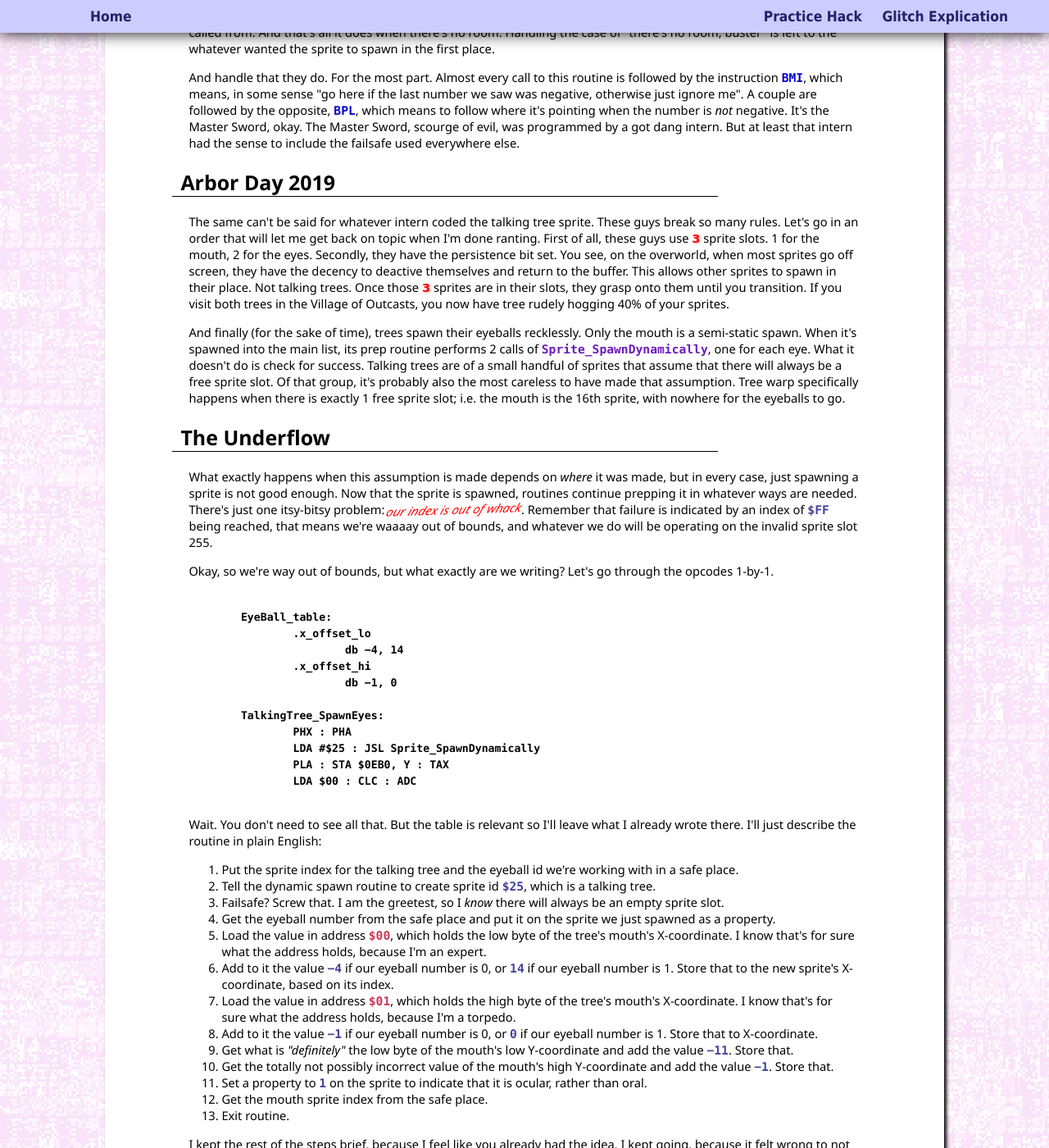
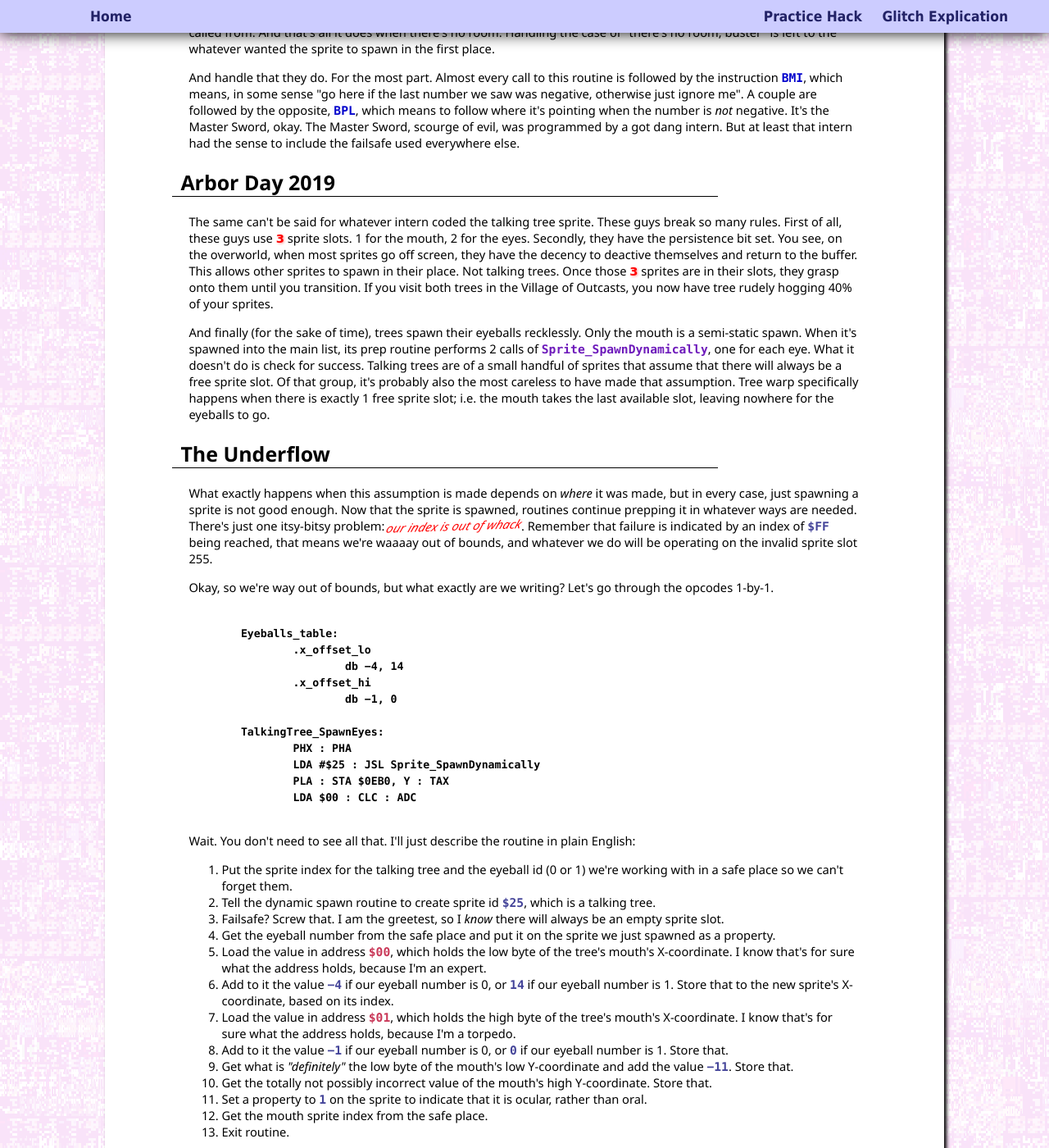
Before and after one commit to spannerisms/spannerisms.github.io, a Jekyll site: the page built from treewarp.html, in a window 1280 px wide and 1400 px high, scrolled down 874 px. Shown: the whole window at 82% size. Built offline with Jekyll 4.4.1, drawn with Linux system fonts in a browser that asks for light colours; some of the changed text lies outside the part shown.

Commit message:
this will take forever and it's confusing as whell

```diff
--- a/alttpglossary.html
+++ b/alttpglossary.html
@@ -3,7 +3,7 @@
 title: ALTTP Glossary
 ---
 <div class="contentstuff glossarypage">
-	<h1><i class="gameName">A Link to the Past Glossary</i></h1>
+	<h1><i class="gameName">A Link to the Past</i> Glossary</h1>
 	<p>If you're on this page, I probably used a term you don't understand. This glossary will attempt to explain any term related to <i class="gameName">A Link to the Past</i> in an easy-to-understand vocabulary.</p>
 
 	<h2>A</h2>
--- a/explication.html
+++ b/explication.html
@@ -8,7 +8,7 @@
 	<p>Welcome to <em class="thispage">Glitch Explication</em>, my personal lecture hall to explain glitches in as much excruciatingly pointless detail as I'd like. <em>And no one can stop me.</em> My goal is both to teach and to learn, and maybe provide a little bit of humor. In these posts, I plan to strip games (mostly <i class="gameName">A Link to the Past</i>) down to their individual CPU operations in an attempt to pinpoint the what, where, why, and how of these bugs. I want these to be accessible, so I will mostly aim to use terminology that anyone familiar enough with the game should understand. Where I can't help but get technical, I'll either explain what I'm talking about or add a new term to one of my <a href="glossaries">glossaries</a>.</p>
 
 	<h2>What I've covered</h2>
-	<ul>
+	<ul class="postlist">
 		<li><a href="treewarp">Tree warp</a> <span class="date">(20 October 2019)</span></li>
 		<li><a href="fakeflippers">Fake flippers</a> <span class="date">(20 October 2019)</span></li>
 	</ul>
--- a/treewarp.html
+++ b/treewarp.html
@@ -14,27 +14,27 @@
 		<dt>Static spawning </dt>
 		<dd>is how sprites are spawned in the underworld. Every room has a list of up to 16 sprites, and they are all loaded into the active sprites array when the room is loaded.</dd>
 		<dt>Semi-static spawning </dt>
-		<dd>is how sprites are spawned on the overworld. Every overworld area has a list of sprites, but it doesn't have the same 16 sprite limit that the underworld does. Instead, sprite references are first loaded into a buffer where they don't actually run code. When you get close to where a sprite is placed, then it is pulled out of the buffer and put into the active sprites array, assuming there's room. If there's no room, it just doesn't spawn.</dd>
+		<dd>is how sprites are spawned on the overworld. Every overworld area has a list of sprites, but it doesn't have the same 16 sprite limit in ROM that the underworld does. Instead, sprite references are first loaded into a buffer where they don't actually run code. When you get close to where a sprite is placed, then it is pulled out of the buffer and put into the active sprites array, assuming there's room. If there's no room, it just doesn't spawn.</dd>
 		<dt>Dynamic spawning </dt>
 		<dd>covers everything else. When some routine wants to spawn a sprite when an area is already loaded or under specific circumstances, the sprite's ID is loaded into a CPU register and the routine <code class="routine">Sprite_SpawnDynamically</code> is called.</dd>
 	</dl>
 	<p>When a sprite is spawned, no matter what method, it undergoes certain preparations to set its coordinates, AI pointers, etc., along with a routine that each sprite has specifically designated to it. Sprite prep happens exactly once.</p>
 
 	<h2>Dinomaniac spawning</h2>
-	<p>As mentioned before, there are only 16 slots for active sprite to be in. To make sure there's room, <code class="routine">Sprite_SpawnDynamically</code> starts an index register at 15 and uses it to count down through all the sprite slots by looking for a sprite that is totally inactive and dead. If it finds an empty slot, it jumps ahead to set its properties and run its prep routine. Actually, it branches ahead, but if I said "branches", anyone who doesn't understand assembly terminology might get confused. Or maybe not, I'm sure the context makes it obvious.</p>
+	<p>As mentioned before, there are only 16 slots for active sprites to be in. To make sure there's room, <code class="routine">Sprite_SpawnDynamically</code> starts an index register at 15 and uses it to count down through all the sprite slots by looking for a sprite that is totally inactive and dead. If it finds an empty slot, it jumps ahead to set its properties and run its prep routine. Actually, it branches ahead, but if I said "branches", anyone who doesn't understand assembly terminology might get confused. Or maybe not, I'm sure the context makes it obvious.</p>
 	<p>Ahem&hellip;</p>
-	<p>If there was no room, then our index register hits -1, which for an 8-bit two's-complement is <code class="value">$FF</code>, equivalent to an unsigned value of <code class="value">255</code>. If we go negative, the search loop is broken and the CPU returns to wherever the routine was called from. And that's all it does when there's no room. Handling the case of "there's no room, buster" is left to the whatever wanted the sprite to spawn in the first place.</p>
+	<p>If there was no room, then our index register hits &minus;1, which for an 8-bit two's-complement is <code class="value">$FF</code>, equivalent to an unsigned value of <code class="value">255</code>. If we go negative, the search loop is broken and the CPU returns to wherever the routine was called from. And that's all it does when there's no room. Handling the case of "there's no room, buster" is left to the whatever wanted the sprite to spawn in the first place.</p>
 	<p>And handle that they do. For the most part. Almost every call to this routine is followed by the instruction <code class="opcode">BMI</code>, which means, in some sense "go here if the last number we saw was negative, otherwise just ignore me". A couple are followed by the opposite, <code class="opcode">BPL</code>, which means to follow where it's pointing when the number is <em>not</em> negative. It's the Master Sword, okay. The Master Sword, scourge of evil, was programmed by a got dang intern. But at least that intern had the sense to include the failsafe used everywhere else.</p>
 
 	<h2>Arbor Day 2019</h2>
-	<p>The same can't be said for whatever intern coded the talking tree sprite. These guys break so many rules. Let's go in an order that will let me get back on topic when I'm done ranting. First of all, these guys use <span class="evil">3</span> sprite slots. 1 for the mouth, 2 for the eyes. Secondly, they have the persistence bit set. You see, on the overworld, when most sprites go off screen, they have the decency to deactive themselves and return to the buffer. This allows other sprites to spawn in their place. Not talking trees. Once those <span class="evil">3</span> sprites are in their slots, they grasp onto them until you transition. If you visit both trees in the Village of Outcasts, you now have tree rudely hogging 40% of your sprites.</p>
-	<p>And finally (for the sake of time), trees spawn their eyeballs recklessly. Only the mouth is a semi-static spawn. When it's spawned into the main list, its prep routine performs 2 calls of <code class="routine">Sprite_SpawnDynamically</code>, one for each eye. What it doesn't do is check for success. Talking trees are of a small handful of sprites that assume that there will always be a free sprite slot. Of that group, it's probably also the most careless to have made that assumption. Tree warp specifically happens when there is exactly 1 free sprite slot; i.e. the mouth is the 16th sprite, with nowhere for the eyeballs to go.</p>
+	<p>The same can't be said for whatever intern coded the talking tree sprite. These guys break so many rules. First of all, these guys use <span class="evil">3</span> sprite slots. 1 for the mouth, 2 for the eyes. Secondly, they have the persistence bit set. You see, on the overworld, when most sprites go off screen, they have the decency to deactive themselves and return to the buffer. This allows other sprites to spawn in their place. Not talking trees. Once those <span class="evil">3</span> sprites are in their slots, they grasp onto them until you transition. If you visit both trees in the Village of Outcasts, you now have tree rudely hogging 40% of your sprites.</p>
+	<p>And finally (for the sake of time), trees spawn their eyeballs recklessly. Only the mouth is a semi-static spawn. When it's spawned into the main list, its prep routine performs 2 calls of <code class="routine">Sprite_SpawnDynamically</code>, one for each eye. What it doesn't do is check for success. Talking trees are of a small handful of sprites that assume that there will always be a free sprite slot. Of that group, it's probably also the most careless to have made that assumption. Tree warp specifically happens when there is exactly 1 free sprite slot; i.e. the mouth takes the last available slot, leaving nowhere for the eyeballs to go.</p>
 
 	<h2>The Underflow</h2>
 	<p>What exactly happens when this assumption is made depends on <em>where</em> it was made, but in every case, just spawning a sprite is not good enough. Now that the sprite is spawned, routines continue prepping it in whatever ways are needed. There's just one itsy-bitsy problem: <em class="wtf">our index is out of whack</em>. Remember that failure is indicated by an index of <code class="value">$FF</code> being reached, that means we're waaaay out of bounds, and whatever we do will be operating on the invalid sprite slot 255.</p>
 	<p>Okay, so we're way out of bounds, but what exactly are we writing? Let's go through the opcodes 1-by-1.</p>
 	<code class="snesasm">
-	EyeBall_table:
+	Eyeballs_table:
 		.x_offset_lo
 			db &minus;4, 14
 		.x_offset_hi
@@ -46,18 +46,18 @@
 		PLA : STA $0EB0, Y : TAX
 		LDA $00 : CLC : ADC
 	</code>
-	<p>Wait. You don't need to see all that. But the table is relevant so I'll leave what I already wrote there. I'll just describe the routine in plain English:</p>
+	<p>Wait. You don't need to see all that. I'll just describe the routine in plain English:</p>
 	<ol>
-		<li>Put the sprite index for the talking tree and the eyeball id we're working with in a safe place.</li>
+		<li>Put the sprite index for the talking tree and the eyeball id (0 or 1) we're working with in a safe place so we can't forget them.</li>
 		<li>Tell the dynamic spawn routine to create sprite id <code class="value">$25</code>, which is a talking tree.</li>
 		<li>Failsafe? Screw that. I am the greetest, so I <em>know</em> there will always be an empty sprite slot.</li>
 		<li>Get the eyeball number from the safe place and put it on the sprite we just spawned as a property.</li>
 		<li>Load the value in address <code class="address">$00</code>, which holds the low byte of the tree's mouth's X-coordinate. I know that's for sure what the address holds, because I'm an expert.</li>
 		<li>Add to it the value <code class="value">&minus;4</code> if our eyeball number is 0, or <code class="value">14</code> if our eyeball number is 1. Store that to the new sprite's X-coordinate, based on its index.
 		<li>Load the value in address <code class="address">$01</code>, which holds the high byte of the tree's mouth's X-coordinate. I know that's for sure what the address holds, because I'm a torpedo.</li>
-		<li>Add to it the value <code class="value">&minus;1</code> if our eyeball number is 0, or <code class="value">0</code> if our eyeball number is 1. Store that to X-coordinate.</li>
+		<li>Add to it the value <code class="value">&minus;1</code> if our eyeball number is 0, or <code class="value">0</code> if our eyeball number is 1. Store that.</li>
 		<li>Get what is <em>"definitely"</em> the low byte of the mouth's low Y-coordinate and add the value <code class="value">&minus;11</code>. Store that.</li>
-		<li>Get the totally not possibly incorrect value of the mouth's high Y-coordinate and add the value <code class="value">&minus;1</code>. Store that.</li>
+		<li>Get the totally not possibly incorrect value of the mouth's high Y-coordinate. Store that.</li>
 		<li>Set a property to <code class="value">1</code> on the sprite to indicate that it is ocular, rather than oral.</li>
 		<li>Get the mouth sprite index from the safe place.</li>
 		<li>Exit routine.</li>
@@ -72,7 +72,7 @@
 	<h2>You're getting grabby</h2>
 	<p>We are writing <code class="value">$90</code>, the sprite ID for wallmasters, into memory that holds a sprite's ID. It doesn't matter what sprite was in that slot before, it is now a wallmaster. It's really hard to pinpoint <em>why</em> the wallmaster grabs you right away and instantly fades to black, but the most common scenario seems to, once again, involve the tree. This time, it has to do with how trees never go inactive.</p>
 	<p>Let's quickly explain how wallmaster grabbing works: If the wallmaster is alive, it doesn't let go of Link. If it's active, it can execute its code. If the address <code class="value">$0D9x</code> is nonzero, then Link is considered grabbed. Got it? Good.</p>
-	<p>Simply by how semi-static spawning works, it is very likely that a tree's eyeball will be in sprite slot 15. This means sprite slot 15 will already be set as active. For some reason that I'm too scared to learn, the routine outlined above also stores each coordinate in another address. In the case of the X-coordinate, this address is <code class="value">$0D9x</code>, the same one used by wallmasters to indicate that they have grabbed Link.</p>
+	<p>Simply by how semi-static spawning works, it is very likely that a tree's eyeball will be in sprite slot 15. This means sprite slot 15 will already be set as active, permantently at that. For some reason that I'm too scared to learn, the routine outlined above also stores each coordinate in another address. In the case of the X-coordinate, this address is <code class="value">$0D9x</code>, the same array of values used by wallmasters to indicate that they have grabbed Link.</p>
 	<p>So that means we're not just spawning a wallmaster. We are spawning a super wallmaster. One from which there is literally no escape.</p>
 	<p>In cases where there is not an eyeball as the last sprite, it seems the wallmaster just behaves normally. If it's offscreen, it will despawn to free up space, but, being a dynamically spawned bastard, it will find no home in the buffer. If it's onscreen, you may catch a glimpse of it flying away. I've seen it only once, but it was a magical moment.</p>
 
@@ -90,7 +90,7 @@
 
 	<h2>What else can we spawn?</h2>
 	<p>You're in for a challenge if you want to underflow any of your other spawns. I will cover the ones that are reasonably doable.</p>
-	<p>The second easiest DSSU to perform is the digging game. Not even a perfect TAS can dig up enough prizes fast enough to fill the sprite list unassisted. I tried. Although, with a little help from Qirn, you can spawn a crow or a vulture. For this DSSU, the sprite spawned is based on <em>your</em> X-coordinate. You'll get sprite <code class="value">$00</code> (crow) on the west half of the screen and sprite <code class="value">$01</code> (vulture) on the east half.</p>
+	<p>The second easiest DSSU to perform is the digging game. Not even a perfect TAS can dig up enough prizes fast enough to fill the sprite list unassisted. I've tried. Although, with a little help from Qirn, you can spawn a crow or a vulture. For this DSSU, the sprite spawned is based on <em>your</em> X-coordinate. You'll get sprite <code class="value">$00</code> (crow) on the west half of the screen and sprite <code class="value">$01</code> (vulture) on the east half.</p>
 	<p>With perfect timing, you can mess with the clone animations in the Agahnim 2 fight and have them fill every slot. If the main Agahnim spawns the phantom Ganon then, he'll end up creating a hopping bush stal instead. This is the original DSSU discovered, during the making of the 100% Glitched TAS.</p>
 	<p>I've not actually seen it done, but it should be possible to bring enough sprites on screen on Death Mountain so that when the old man tagalong turns into a sprite, he DSSUs himself. In this case, you just softlock your game. The old man sprite is what gives you control of Link by ending the cutscene. It's sort of like returning him in the rain state without an overlord, but slightly less funny, because there's no geezer wandering off into infinity.</p>
 
@@ -98,6 +98,6 @@
 	<p>Except for <em>the</em> tree warp, everywhere else that a dynamic sprite spawn underflow can occur is pretty difficult to pull off. For the most part, it's a fair assumption that there would be room somewhere. After all, if that assumption were bad, it wouldn't have taken 27 years for this glitch to be discovered. Actually it was just under 27 years. I found this on <span class="date">12 November 2018</span>, 9 days before LTTP's birthday. It also only happened during trial and error optimization of a TAS, and it was difficult to reproduce at first.</p>
 
 	<h2>Hey dummy, you missed something</h2>
-	<p>Ya, kinda. I sort of glossed over the fact that while we have <code class="value">$90</code>, we're adding the value <code class="value">$FF</code> to it. I quietly ignored this because it's difficult to explain without breaking the flow of that already messy paragraph. In assembly, addition is always done with a carry. It's like "carrying the 1" you learned as a 5-year-old. For our coordinates, we're working with 16 segmented bytes. Before we do the high byte, we're adding <code class="value">$FC</code> to whatever was in our low byte. For tree warp, our low byte was <code class="value">$4A</code>, so the sum is <code class="value">$146</code>. That's bigger than what you can express with 8 bits, so the accumulator holds <code class="value">$46</code> and the carry flag is set. When we deal with the high byte, we leave the carry alone to use it in our calculation. This means our full equation is <span class="math"><code class="value">$90</code>+(<code class="value">&minus;1</code>)+<code class="value">1</code></span>. The carry flag cancels with the &minus;1, and we're left with our original <code class="value">$90</code>. This also applies to the explanation of the game crash when tree warp fails.</p>
+	<p>Ya, kinda. I sort of glossed over the fact that while we have <code class="value">$90</code>, we're adding the value <code class="value">$FF</code> to it. I quietly ignored this because it's difficult to explain without breaking the flow of that already messy paragraph. In assembly, addition is always done with a carry. It's like "carrying the 1" you learned as a 5-year-old. For our coordinates, we're working with 16-bits in 2 segmented bytes. Before we do the high byte, we're adding <code class="value">$FC</code> to whatever was in our low byte. For tree warp, our low byte was <code class="value">$4A</code>, so the sum is <code class="value">$146</code>. That's bigger than what you can express with 8 bits, so the accumulator holds <code class="value">$46</code> and the carry flag is set. When we deal with the high byte, we leave the carry alone to use it in our calculation. This means our full equation is <span class="math"><code class="value">$90</code>+(<code class="value">&minus;1</code>)+<code class="value">1</code></span>. The carry flag cancels with the &minus;1, and we're left with our original <code class="value">$90</code>. This also applies to the explanation of the game crash when tree warp fails.</p>
 	<p>I bet you feel bad now for calling me a dummy even though it was <em>me</em> who called me dummy.</p>
 </div>
```
Also changed, not shown: buffercorruption.html (added, +59 -0 lines), generalglossary.html (added, +97 -0 lines), glossaries.html (added, +12 -0 lines).
